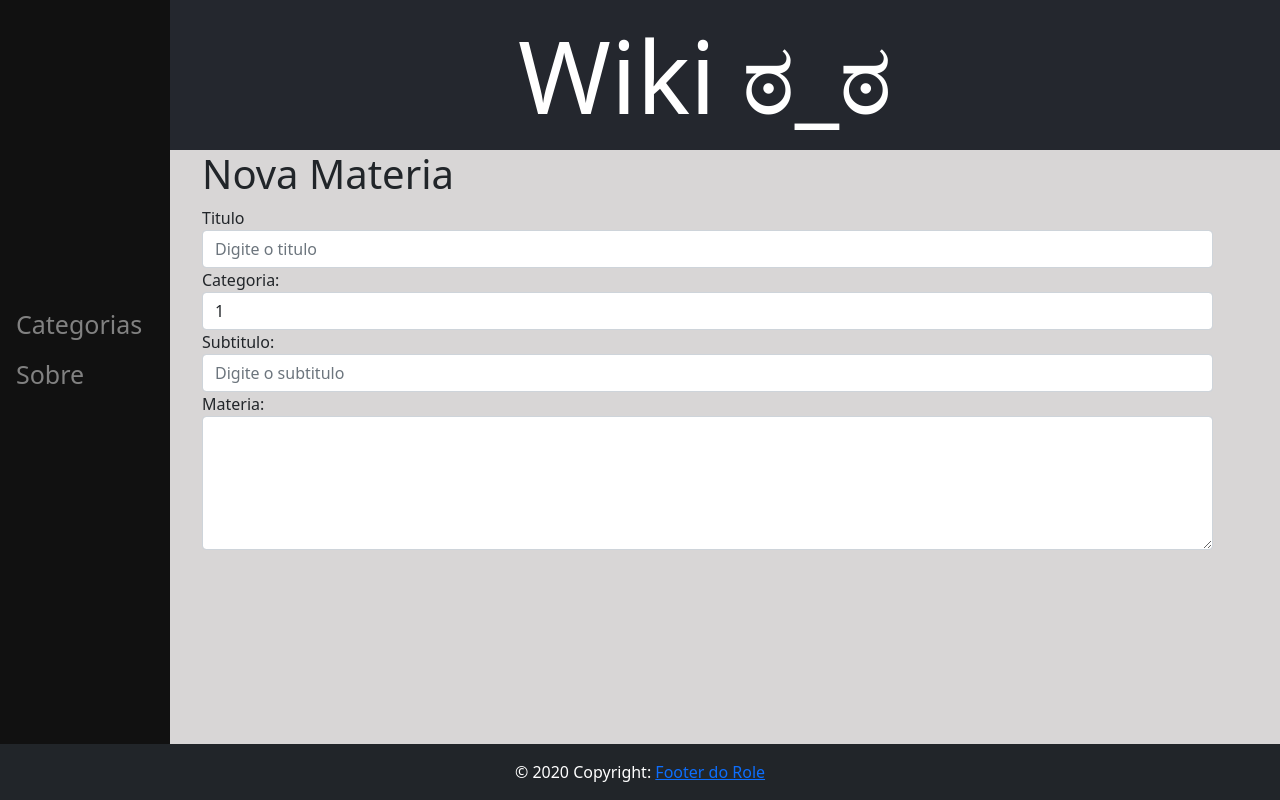
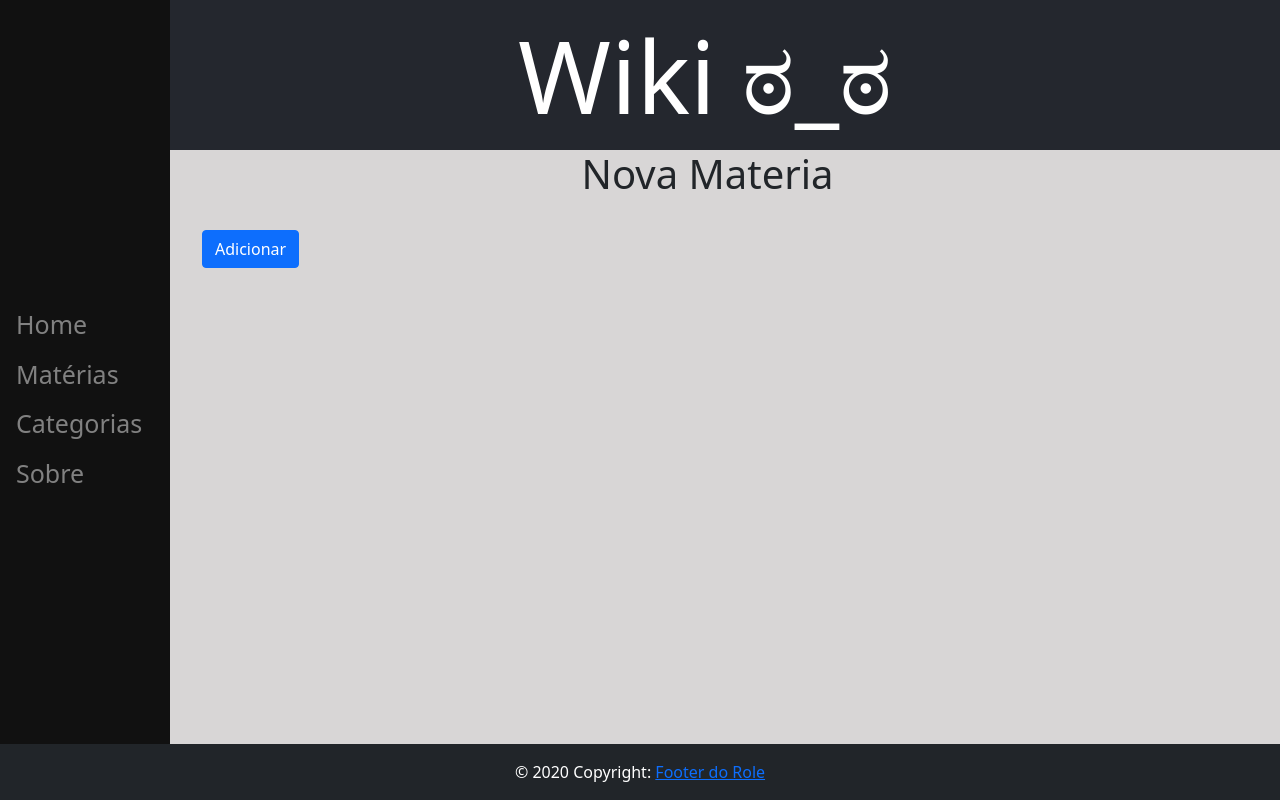
Before and after one commit to gutonin/Projeto-Wiki, a Django app: template wiki/materias/templates/adicao_materia.html in a window 1280 px wide. Run offline with Django 3.2, Linux system fonts and the light colour scheme; the template is opened without the code that fills it: values that come from a table or form of the project are taken from there, most other values are stand-ins (such as "Sample title", 1, 10 or a date in 2020); parts of the project's set-up code (start-up, migrations or seed data) failed here and were passed over.

Commit message:
adicao template nova materia

```diff
--- /dev/null
+++ b/wiki/materias/form.py
@@ -0,0 +1,15 @@
+from django.forms import ModelForm
+from .models import Materia
+
+
+class MateriaForm(ModelForm):
+    class Meta:
+        model = Materia
+        fields = ['titulo', 'categoria', 'subtitulo', 'texto']
+
+    def __init__(self, *args, **kwargs):
+        super(MateriaForm, self).__init__(*args, **kwargs)
+        for field in iter(self.fields):
+            self.fields[field].widget.attrs.update({
+                'class': 'form-control'
+        })
--- a/wiki/materias/templates/adicao_materia.html
+++ b/wiki/materias/templates/adicao_materia.html
@@ -1,32 +1,15 @@
 {% extends 'base.html' %}
 
 {% block content%}
-<form>
-    <h1>Nova Materia</h1>
-  <div class="form-group">
-    <label for="formGroupExampleInput">Titulo</label>
-    <input type="text" class="form-control" id="inputTitulo"
-        placeholder="Digite o titulo"/>
-  </div>
-  <div class="form-group">
-    <label for="exampleFormControlSelect1">Categoria:</label>
-    <select class="form-control" id="selecaoCategorias">
-      <option>1</option>
-      <option>2</option>
-      <option>3</option>
-      <option>4</option>
-      <option>5</option>
-    </select>
-  </div>
-  <div class="form-group">
-    <label for="formGroupExampleInput">Subtitulo:</label>
-    <input type="text" class="form-control" id="inputSubtitulo"
-        placeholder="Digite o subtitulo"/>
-  </div>
-  <div class="form-group">
-    <label for="exampleFormControlTextarea1">Materia:</label>
-    <textarea class="form-control" id="textAreaMateria" rows="5"
-    ></textarea>
-  </div>
+  <h1><center>Nova Materia</h1></center>
+<form method="POST">
+  {% csrf_token %}
+  {% for field in form %}
+    <div class="form-group">
+      <p class="pt-2 text-danger font-weight-bold">{{ field.name|upper }}</p>
+      {{ field }}
+    </div>
+  {% endfor %}
+    <br/><button type="submit" class="btn btn-primary">Adicionar</button>
 </form>
 {% endblock content %}
--- a/wiki/materias/templates/detalhe_materia.html
+++ b/wiki/materias/templates/detalhe_materia.html
@@ -2,7 +2,7 @@
 
 {% block content %}
     <h1 class="display-4 text-center">{{ titulo_pagina }}</h1>
-    <h5>{{ materia.categoria }}</h5>
+    <h5><strong>Categoria: </strong>{{ materia.categoria }}</h5>
     <h2><a href=" {% url 'detalhe_materia' pk=materia.pk %}">{{ materia.titulo }}</a></h2>
     <h4>{{ materia.subtitulo }}</h4>
     <blockquote>{{ materia.texto }}</blockquote>
--- a/wiki/templates/base.html
+++ b/wiki/templates/base.html
@@ -11,6 +11,8 @@
         </div>
         <!-- Side navigation -->
         <div class="sidenav">
+            <a href="/">Home</a>
+            <a href="#">Matérias</a>
             <a href="#">Categorias</a>
             <a href="#">Sobre</a>
         </div>
--- a/wiki/wiki/urls.py
+++ b/wiki/wiki/urls.py
@@ -1,25 +1,12 @@
-"""wiki URL Configuration
-
-The `urlpatterns` list routes URLs to views. For more information please see:
-    https://docs.djangoproject.com/en/1.11/topics/http/urls/
-Examples:
-Function views
-    1. Add an import:  from my_app import views
-    2. Add a URL to urlpatterns:  url(r'^$', views.home, name='home')
-Class-based views
-    1. Add an import:  from other_app.views import Home
-    2. Add a URL to urlpatterns:  url(r'^$', Home.as_view(), name='home')
-Including another URLconf
-    1. Import the include() function: from django.conf.urls import url, include
-    2. Add a URL to urlpatterns:  url(r'^blog/', include('blog.urls'))
-"""
 from django.conf.urls import url, include
 from django.contrib import admin
 from materias import views
 
 
+
 urlpatterns = [
     url(r'^admin/', admin.site.urls),
-    url(r'posts/', views.listagem),
+    url(r'^$', views.listagem),
     url(r'^post/(?P<pk>[0-9]+)/$', views.detalhe_materia, name='detalhe_materia'),
+    url(r'^add_materia$', views.adicao_materia, name='adicao_materia'),
 ]
```
Also changed, not shown: wiki/materias/static/js/script.js (deleted, +0 -7 lines), wiki/materias/templates/listagem.html (+12 -7 lines), wiki/materias/views.py (+38 -2 lines), 4 other files.
